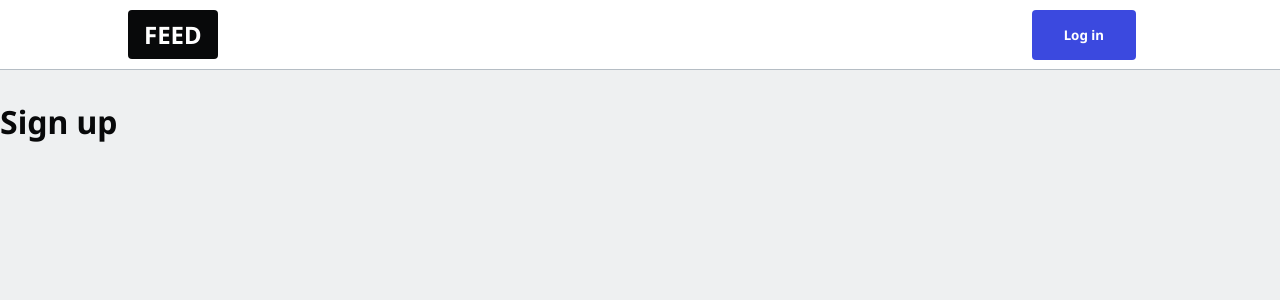
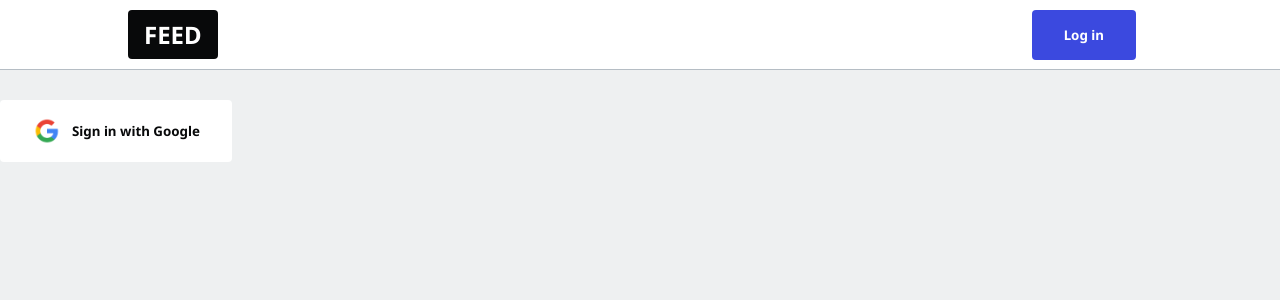
Before and after one commit to tylerclancy/blog-app, a Next.js app: page /enter in a window 1280 px wide. Shown: the top 300 px of the page. Built offline with nearby package versions, Linux system fonts and the light colour scheme.

Commit message:
Add authentication via OAuth with Google Sign in

```diff
--- a/lib/firebase.js
+++ b/lib/firebase.js
@@ -18,5 +18,7 @@
 }
 
 export const auth = firebase.auth();
+export const googleAuthProvider = new firebase.auth.GoogleAuthProvider();
+
 export const firestore = firebase.firestore();
 export const storage = firebase.storage();
--- a/package.json
+++ b/package.json
@@ -9,7 +9,7 @@
     "lint": "next lint"
   },
   "dependencies": {
-    "firebase": "^9.6.10",
+    "firebase": "^8.2.1",
     "next": "12.1.2",
     "react": "17.0.2",
     "react-dom": "17.0.2",
--- a/pages/enter.js
+++ b/pages/enter.js
@@ -1,7 +1,40 @@
-export default function Enter() {
+import { auth, googleAuthProvider } from '../lib/firebase';
+
+export default function Enter(props) {
+  const user = null;
+  const username = null;
+
+  // 1. User signed out <SignInButton />
+  // 2. User signed in, but missing username <UsernameForm />
+  // 3. User signed in, has username <SignOutButton />
+
   return (
     <div>
-      <h1>Sign up</h1>
+      {user ?
+        !username ? <UsernameForm /> : <SignOutButton />
+        :
+        <SignInButton />
+      }
     </div>
+  );
+}
+
+function SignInButton() {
+  const signInWithGoogle = async () => {
+    await auth.signInWithPopup(googleAuthProvider);
+  }
+
+  return (
+    <button className='btn-google' onClick={signInWithGoogle}>
+      <img src={'/google.png'} /> Sign in with Google
+    </button>
   )
 }
+
+function SignOutButton() {
+  return <button onClick={() => auth.signOut()}>Sign Out</button>;
+}
+
+function UsernameForm() {
+
+}
```
Also changed, not shown: public/google.png (added), 1 other file (tests, documents, lock files or other folders).
